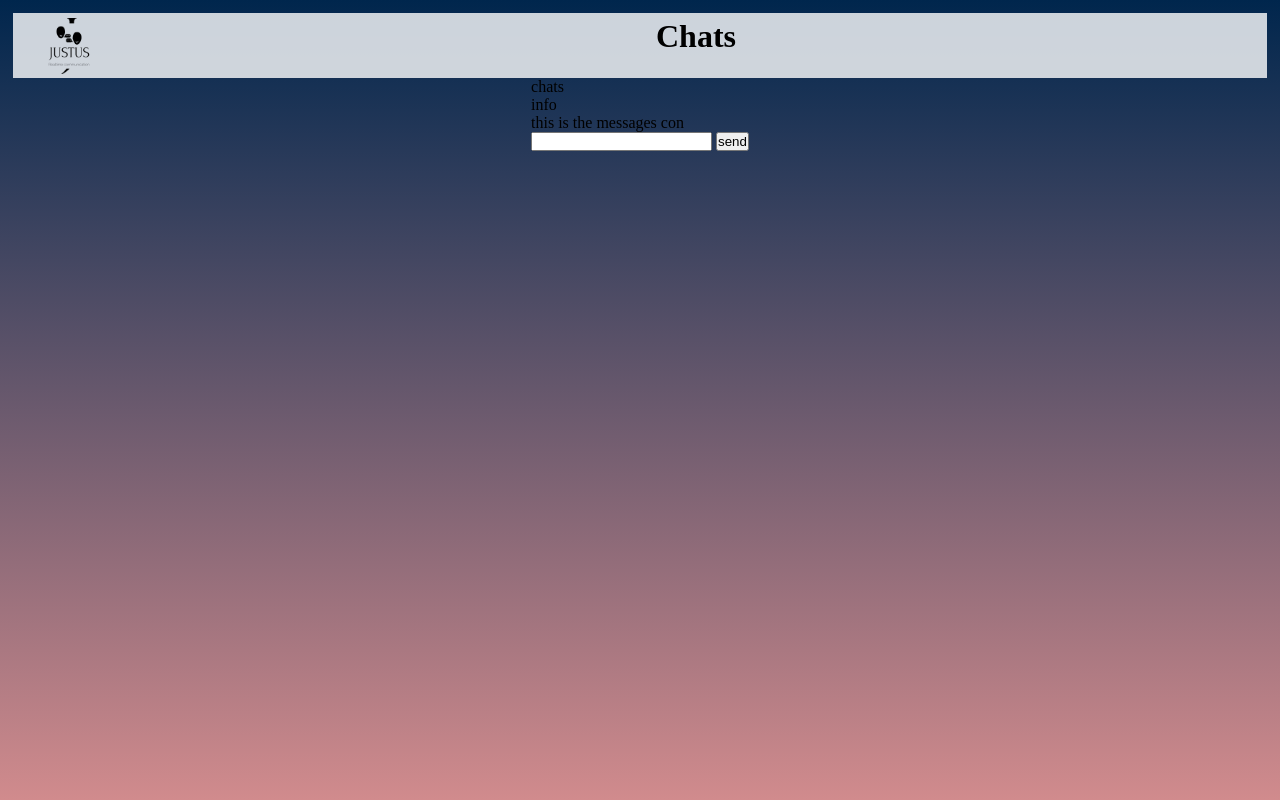
After one commit to jojothomas1515/JustUs, a Flask app: template chat/templates/chats.html in a window 1280 px wide. The commit adds this page. Run offline with Flask 3, Linux system fonts and the light colour scheme; the template is opened without the code that fills it, so the values that code supplies are empty.

```diff
--- a/app.py
+++ b/app.py
@@ -1,16 +1,21 @@
 #!/usr/bin/env python
-"""This is the main entry point for the application."""
-from flask import Flask
+"""This is the chat entry point for the application."""
+import datetime as dt
+import os
+
+from flask import Flask, redirect
 from flask_login import LoginManager
+
 from authentication import auth_views
-import datetime as dt
+from chat import chat_views
 from models.user import User
-
-import os
 
 login_manager = LoginManager()
 app = Flask(__name__)
 login_manager.init_app(app)
+login_manager.login_view = 'authentication.login_page'
+
+
 
 # todo: fix things
 @login_manager.user_loader
@@ -24,9 +29,19 @@ def load_user(user_id: str):
     """
     return User.get('id', user_id)
 
+
 app.permanent_session_lifetime = dt.timedelta(days=7)
 app.secret_key = 'BAD_SECRET_KEY'
 app.register_blueprint(auth_views)
+app.register_blueprint(chat_views)
+
+
+@app.route("/", strict_slashes=True)
+def index():
+    """This route redirect to chat"""
+    return redirect('/chats')
+
+
 print(os.getenv('JUSTUS_USER', None))
 if __name__ == '__main__':
     app.run(host='0.0.0.0', port=80, debug=True)
--- a/authentication/__init__.py
+++ b/authentication/__init__.py
@@ -1,4 +1,6 @@
+#!/usr/bin/env python
 from flask.blueprints import Blueprint
-auth_views = Blueprint('authentication', __name__, url_prefix='/auth',
-                       template_folder='templates', static_folder='static', static_url_path='/')
+
+auth_views = Blueprint('authentication', __name__, url_prefix='/auth', template_folder='templates',
+                       static_folder='static', static_url_path='/')
 from authentication.login_signup import *
--- a/authentication/templates/login_page.html
+++ b/authentication/templates/login_page.html
@@ -18,7 +18,7 @@
         </div>
         {% if get_flashed_messages() %}
             <p class="error">
-                {{ get_flashed_messages(True,'error')[0][1] }}
+                {{ get_flashed_messages()[0] }}
             </p>
         {% endif %}
         <p class="signup_login">Don't have an account? <a
--- a/authentication/templates/signup_page.html
+++ b/authentication/templates/signup_page.html
@@ -28,7 +28,7 @@
         </div>
         {% if get_flashed_messages() %}
             <p class="error">
-                {{ get_flashed_messages(True,'error')[0][1] }}
+                {{ get_flashed_messages()[0] }}
             </p>
         {% endif %}
         <p class="signup_login">already have an account? <a
--- /dev/null
+++ b/chat/static/css/chats.css
@@ -0,0 +1,35 @@
+*, *::after, *::before {
+  padding: 0;
+  margin: 0;
+  box-sizing: border-box;
+}
+
+body {
+  background-image: linear-gradient(#00264d, #d18b8d);
+  background-size: contain;
+  background-attachment: fixed;
+  min-height: 100dvh;
+  display: flex;
+  align-items: center;
+  flex-direction: column;
+}
+body header {
+  background-color: rgba(255, 255, 255, 0.8);
+  margin-inline: 1%;
+  margin-top: min(1rem, 1%);
+  padding-block: 0.3rem;
+}
+body header .logo {
+  max-width: min(100%, 7rem);
+  aspect-ratio: 1/0.5;
+  object-fit: contain;
+  display: flex;
+  align-items: center;
+  justify-content: center;
+  float: left;
+}
+body header h1 {
+  text-align: center;
+}
+
+/*# sourceMappingURL=chats.css.map */
--- /dev/null
+++ b/chat/static/css/chats.scss
@@ -0,0 +1,36 @@
+*, *::after, *::before {
+  padding: 0;
+  margin: 0;
+  box-sizing: border-box;
+}
+
+body {
+  background-image: linear-gradient(#00264d, #d18b8d);
+  background-size: contain;
+  background-attachment: fixed;
+  min-height: 100dvh;
+  display: flex;
+  align-items: center;
+  flex-direction: column;
+
+  header {
+    background-color: rgba(white, .8);
+    margin-inline:1%;
+    margin-top: min(1rem, 1%);
+    padding-block: .3rem;
+    .logo {
+      max-width: min(100%, 7rem);
+      aspect-ratio: 1/.5;
+      object-fit: contain;
+      display: flex;
+      align-items: center;
+      justify-content: center;
+      float: left;
+    }
+
+    h1 {
+      text-align: center;
+    }
+
+  }
+}
--- /dev/null
+++ b/chat/templates/chats.html
@@ -0,0 +1,32 @@
+<!DOCTYPE html>
+<html lang="en">
+<head>
+    <meta charset="UTF-8">
+    <meta name="viewport" content="width=device-width initial-scale=1.0">
+    <link rel="stylesheet" href="{{ url_for('chat.static', filename='css/chats.css') }}">
+    <title>JustUs Chat</title>
+</head>
+<body>
+<header><img class="logo" src="{{ url_for('static', filename='logos/justus-logo-bnb.png') }}" alt="Logo">
+    <h1>Chats</h1></header>
+<main>
+    <div class="chats-con">
+        <div>
+            chats
+        </div>
+    </div>
+    <div class="messages-con">
+        <div class="message-info">
+            info
+        </div>
+        <div class="messages">
+            this is the messages con
+        </div>
+        <div class="message-input-con">
+            <input type="text" id="message-input">
+            <input type="button" value="send">
+        </div>
+    </div>
+</main>
+</body>
+</html>
```
Also changed, not shown: authentication/login_signup.py (+26 -8 lines), chat/__init__.py (added, +11 -0 lines), chat/chats.py (added, +14 -0 lines), static/logos/justus-logo-bnb.png (added), static/logos/justus-logo-bowb.png (added), static/logos/justus-logo-tbc.png (added), static/logos/justus-logo-wnb.png (added), static/logos/justus-logo-wobb.png (added), 1 other file.
